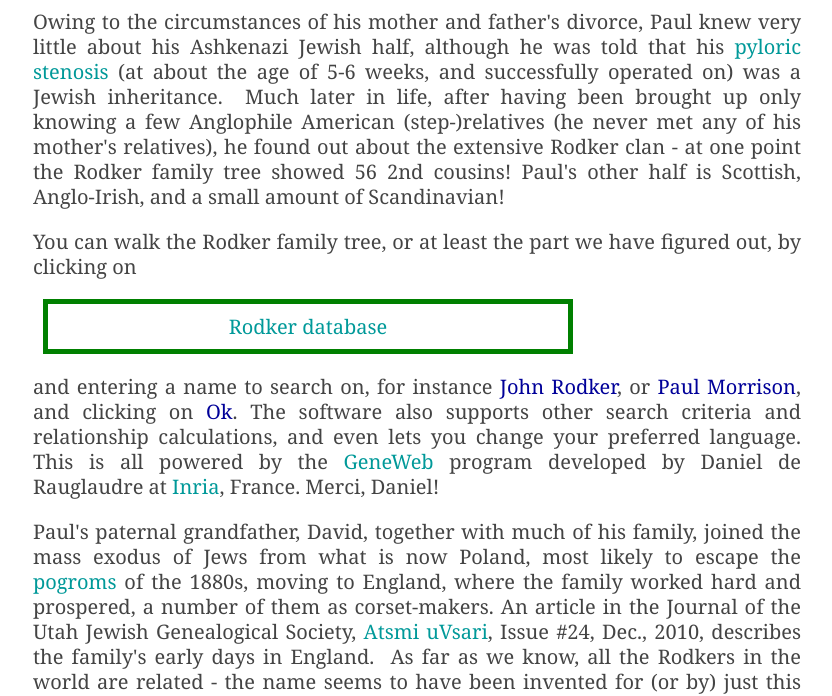
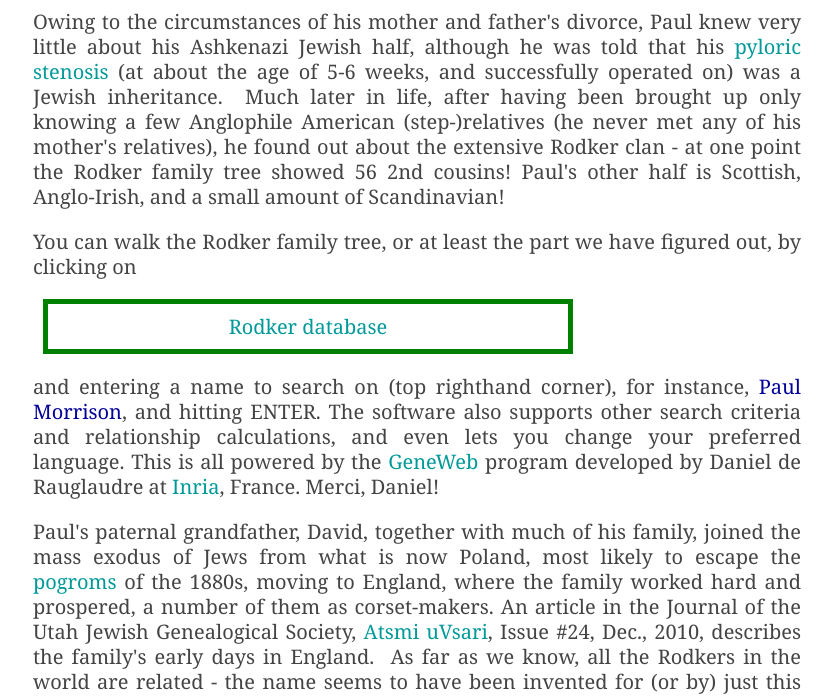
Before and after one commit to jpaulm/jpaulm.github.io, a plain HTML site: page faminfo.html in a window 1280 px wide. Shown: the part 114-810 px from the top of the page, without its empty margins (223-1055 px from the left). Drawn offline with Linux system fonts and the light colour scheme; a web font is replaced by a local one.

Commit message:
Update faminfo.html

```diff
--- a/faminfo.html
+++ b/faminfo.html
@@ -46,7 +46,7 @@
 	<a href="https://www.jpaulmorrison.com/cgi-bin/gwd.cgi?lang=en&b=rodkers&templ=templm"> Rodker database</a>
 </div>
 
-	<p>and entering a name to search on, for instance <span style="color: rgb(0, 0, 153);">John Rodker</span>, or <span style="color: rgb(0, 0, 153);">Paul Morrison</span>, and clicking on <span style="color: rgb(0, 0, 153);">Ok</span>. The software also supports other search criteria and relationship calculations, and even lets you change your preferred language. This is all powered by the <a href="http://cristal.inria.fr/%7Eddr/GeneWeb/">GeneWeb</a> program developed by Daniel de Rauglaudre at <a href="http://www.inria.fr/">Inria</a>, France. Merci, Daniel! </p>
+	<p>and entering a name to search on (top righthand corner), for instance, <span style="color: rgb(0, 0, 153);">Paul Morrison</span>, and hitting ENTER. The software also supports other search criteria and relationship calculations, and even lets you change your preferred language. This is all powered by the <a href="http://cristal.inria.fr/%7Eddr/GeneWeb/">GeneWeb</a> program developed by Daniel de Rauglaudre at <a href="http://www.inria.fr/">Inria</a>, France. Merci, Daniel! </p>
 <p>Paul's paternal grandfather, David, together with much of his family, joined the mass exodus of Jews from what is now Poland, most likely to escape the <a href="http://en.wikipedia.org/wiki/Pogrom">pogroms</a> of the 1880s, moving to England, where the family worked hard and prospered, a number of them as corset-makers. An article in the Journal of the Utah Jewish Genealogical Society, <a href="http://www.ujgs.org/atsmi/UJGS_AtsmiUvsari_24.pdf">Atsmi uVsari</a>, Issue #24, Dec., 2010, describes the family's early days in England.&nbsp; As far as we know, all the Rodkers in the world are related - the name seems to have been invented for (or by) just this one family! There are now Rodker descendants spread from Vancouver, Canada, to Tasmania - it might be called the "Rodker diaspora"! </p>
 					<p>The origin of the name Rodker has always been a bit of a mystery, but Paul recently guessed that Rodker might be a name derived from a place, like a number of more common Jewish names such as Berliner, Krakower, etc. Following that model, Paul posited there might be a town named Rodka somewhere in central Europe, and in fact there was a town with that name in what is now Romania, and its official name is now R&#259;d&#259;u&#539;i. Interestingly, <a href="https://en.wikipedia.org/w/index.php?title=R%C4%83d%C4%83u%C8%9Bi&oldid=585532013">Wikipedia</a> says </p>
 					<p><blockquote>"A Jewish community was present before the Habsburg takeover, and is attested to have been overseen by a <a href="https://en.wikipedia.org/wiki/Starost">starost</a>. Many Jews fleeing the Kingdom of Galicia and Lodomeria (as well as other Habsburg areas) from intense persecution and anti-Semitism during the Middle Ages settled in R&#259;d&#259;u&#355;i. The community was allowed a degree of self-administration, and witnessed a period of prosperity and cultural effervescence during the 19th century." </blockquote></p>
```
